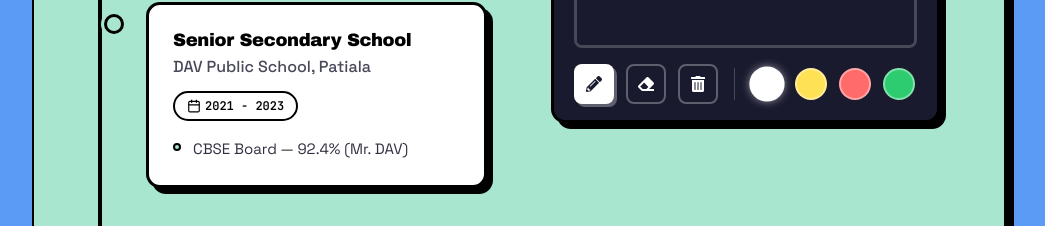
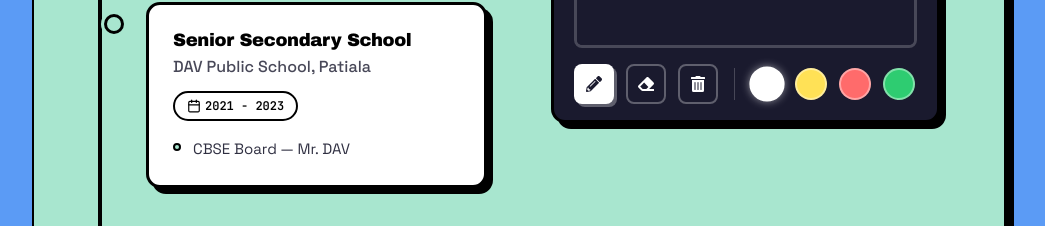
Before and after one commit to ArpitYadav77/Portfolio, a React (Vite) app: page / in a window 1280 px wide. Shown: the part 5000-5226 px from the top of the page, without its empty margins (120-1165 px from the left). Built offline with nearby package versions, Linux system fonts and the light colour scheme.

Commit message:
feat: remove percentage from Senior Secondary School education entry

```diff
--- a/src/components/Education.jsx
+++ b/src/components/Education.jsx
@@ -16,7 +16,7 @@
     title: "Senior Secondary School",
     institution: "DAV Public School, Patiala",
     date: "2021 - 2023",
-    bullet: "CBSE Board — 92.4% (Mr. DAV)",
+    bullet: "CBSE Board — Mr. DAV",
   },
   {
     title: "Secondary School",
```
